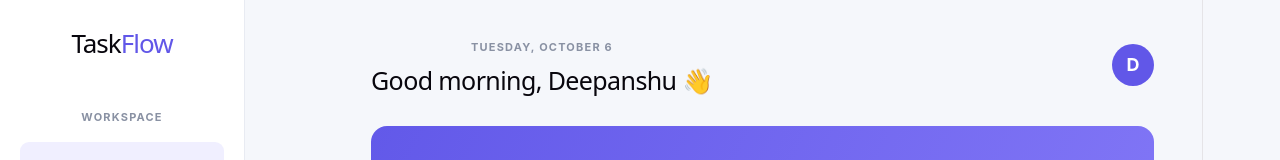
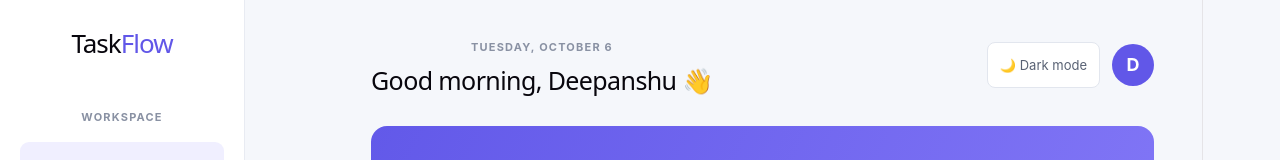
Before and after one commit to deepanshuweb70/Taskflow, a React (Vite) app: page / in a window 1280 px wide. Shown: the top 160 px of the page. Built offline with nearby package versions, Linux system fonts and the light colour scheme.

Commit message:
Add persistent dark mode

```diff
--- a/src/App.css
+++ b/src/App.css
@@ -454,3 +454,77 @@ button {
   background: #fff;
   font-size: 12px;
 }
+
+.topbar-actions {
+  display: flex;
+  align-items: center;
+  gap: 12px;
+}
+
+.theme-toggle {
+  padding: 9px 12px;
+  border: 1px solid #e2e6ee;
+  border-radius: 8px;
+  color: #596274;
+  background: #fff;
+  font-size: 13px;
+}
+
+html[data-theme="dark"] body {
+  background: #111827;
+  color: #e5e7eb;
+}
+
+html[data-theme="dark"] .sidebar,
+html[data-theme="dark"] .stat-card,
+html[data-theme="dark"] .task-card,
+html[data-theme="dark"] .task-modal {
+  color: #e5e7eb;
+  background: #1f2937;
+  border-color: #374151;
+}
+
+html[data-theme="dark"] .column {
+  background: #182231;
+}
+
+html[data-theme="dark"] .stat-card strong,
+html[data-theme="dark"] .task-card h4,
+html[data-theme="dark"] .column h3,
+html[data-theme="dark"] .task-modal h2 {
+  color: #f3f4f6;
+}
+
+html[data-theme="dark"] .nav-item:not(.active),
+html[data-theme="dark"] .sidebar-bottom,
+html[data-theme="dark"] .task-card p,
+html[data-theme="dark"] .task-footer {
+  color: #cbd5e1;
+}
+
+html[data-theme="dark"] .filter-button,
+html[data-theme="dark"] .status-select,
+html[data-theme="dark"] .board-controls input,
+html[data-theme="dark"] .board-controls select,
+html[data-theme="dark"] .task-modal input,
+html[data-theme="dark"] .task-modal select,
+html[data-theme="dark"] .theme-toggle {
+  color: #e5e7eb;
+  background: #273449;
+  border-color: #475569;
+}
+
+html[data-theme="dark"] .task-actions button {
+  background: #273449;
+}
+
+@media (max-width: 640px) {
+  .topbar-actions {
+    gap: 7px;
+  }
+
+  .theme-toggle {
+    padding: 8px;
+    font-size: 12px;
+  }
+}
--- a/src/App.jsx
+++ b/src/App.jsx
@@ -24,10 +24,24 @@ function App() {
   const [searchTerm, setSearchTerm] = useState('')
   const [statusFilter, setStatusFilter] = useState('All')
   const [priorityFilter, setPriorityFilter] = useState('All')
+  const [theme, setTheme] = useState(() => {
+  const savedTheme = localStorage.getItem('taskflow-theme')
+
+  if (savedTheme) return savedTheme
+
+  return window.matchMedia('(prefers-color-scheme: dark)').matches
+    ? 'dark'
+    : 'light'
+})
 
     useEffect(() => {
     localStorage.setItem('taskflow-tasks', JSON.stringify(tasks))
   }, [tasks])
+
+    useEffect(() => {
+    document.documentElement.dataset.theme = theme
+    localStorage.setItem('taskflow-theme', theme)
+  }, [theme])
 
    function handleDeleteTask(taskToDelete) {
   dispatch(deleteTask(taskToDelete.id))
@@ -131,7 +145,16 @@ function handleAddTask(event) {
             <p className="eyebrow">TUESDAY, OCTOBER 6</p>
             <h2>Good morning, Deepanshu 👋</h2>
           </div>
-          <button className="avatar" aria-label="Your profile">D</button>
+          <div className="topbar-actions">
+          <button
+              className="theme-toggle"
+              type="button"
+              onClick={() => setTheme(theme === 'light' ? 'dark' : 'light')}
+          >
+              {theme === 'light' ? '🌙 Dark mode' : '☀️ Light mode'}
+              </button>
+              <button className="avatar" aria-label="Your profile">D</button>
+          </div>
         </header>
 
         <div className="welcome">
```
